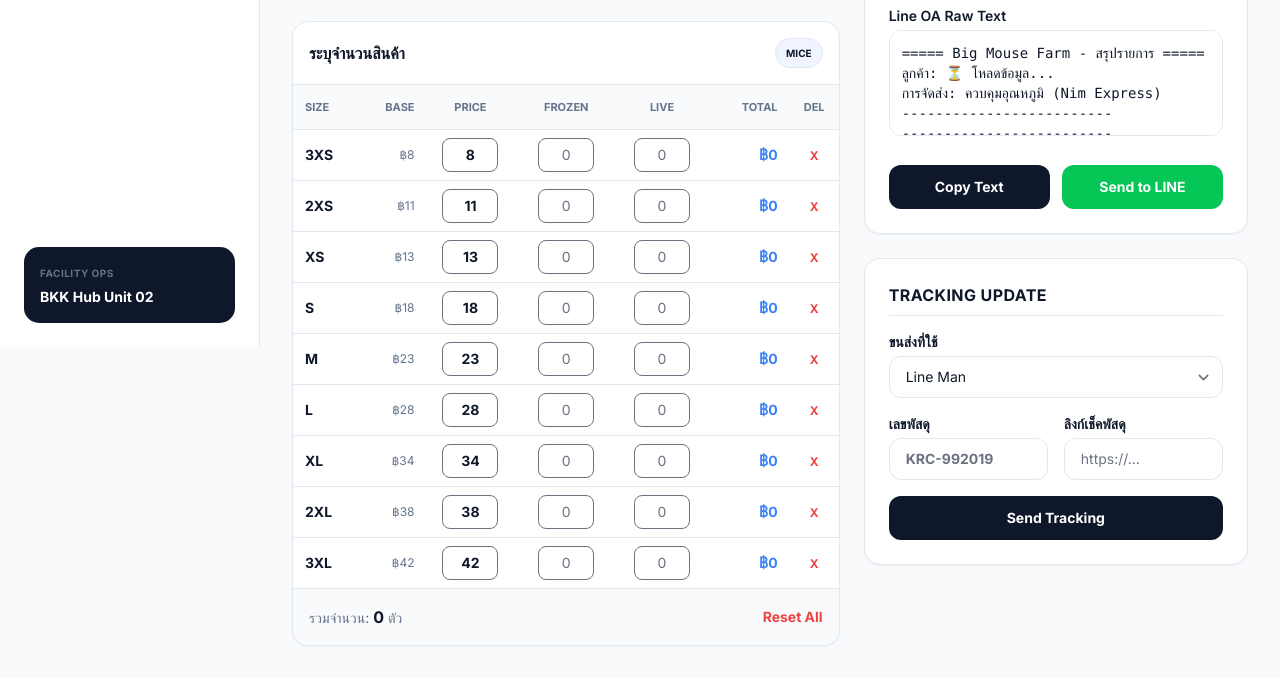
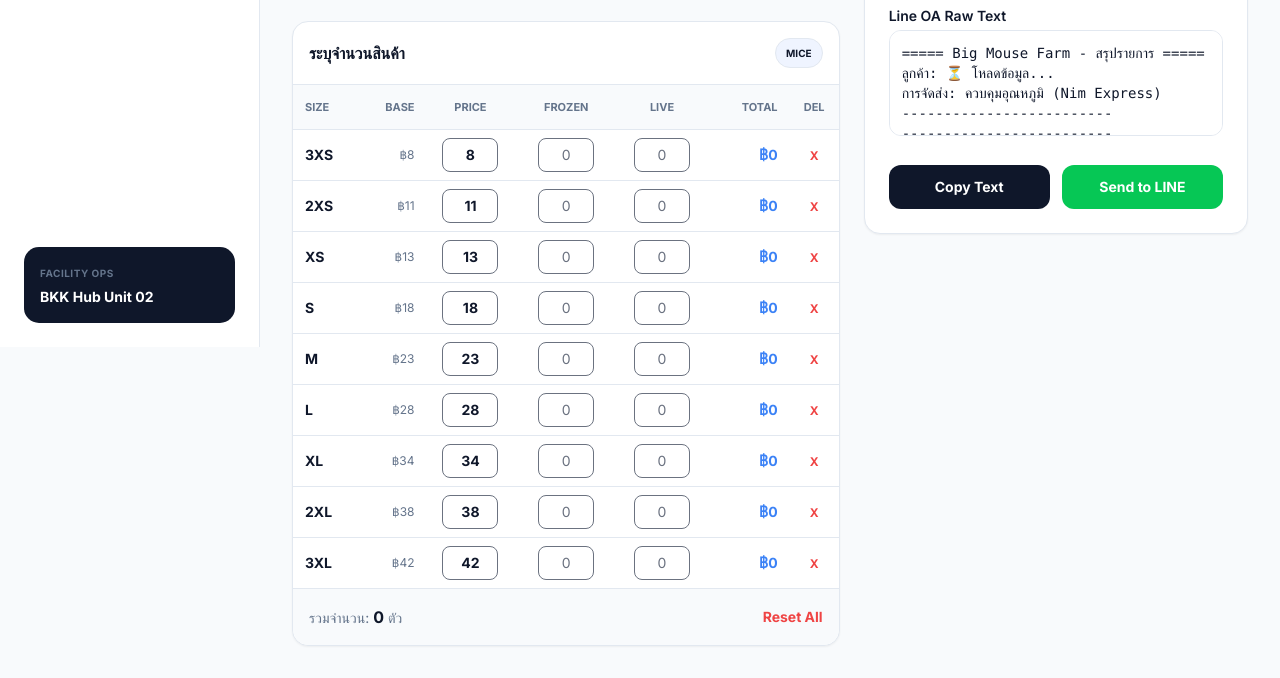
Before and after one commit to BigMouseTH/backend, a plain HTML site: page pricing.html in a window 1280 px wide. Shown: the part 453-1131 px from the top of the page. Drawn offline with nearby package versions, Linux system fonts and the light colour scheme; some packages are replaced by stand-ins of ours; a script that the page names is missing.

Commit message:
Add files via upload

```diff
--- a/pricing.html
+++ b/pricing.html
@@ -219,35 +219,6 @@
 </div>
 </section>
 
-<!-- Tracking Card -->
-<section class="bg-card-light p-4 md:p-6 border border-border-light shadow-sm rounded-2xl">
-<div class="flex items-center justify-between pb-2 border-b border-border-light mb-4">
-<h2 class="text-base font-bold text-text-primary uppercase tracking-wide">Tracking Update</h2>
-</div>
-<form class="space-y-4" onsubmit="event.preventDefault(); sendTrackingFlex();">
-<div>
-<label class="block text-sm font-semibold text-text-primary mb-1">ขนส่งที่ใช้</label>
-<select class="w-full rounded-xl border border-border-light bg-card-light px-4 py-2.5 text-sm focus:ring-0" id="trackingCourier">
-<option value="Line Man">Line Man</option>
-<option value="Inter Express">Inter Express</option>
-<option value="Nim Express">Nim Express</option>
-<option value="Lalamove">Lalamove</option>
-<option value="Grab">Grab</option>
-</select>
-</div>
-<div class="grid grid-cols-1 sm:grid-cols-2 gap-4">
-<div>
-<label class="block text-sm font-semibold text-text-primary mb-1">เลขพัสดุ</label>
-<input class="w-full rounded-xl border border-border-light bg-card-light px-4 py-2.5 text-sm uppercase font-bold focus:ring-0" id="trackingNumber" placeholder="KRC-992019" type="text">
-</div>
-<div>
-<label class="block text-sm font-semibold text-text-primary mb-1">ลิงก์เช็คพัสดุ</label>
-<input class="w-full rounded-xl border border-border-light bg-card-light px-4 py-2.5 text-sm focus:ring-0" id="trackingUrl" placeholder="https://..." type="url">
-</div>
-</div>
-<button class="w-full mt-2 py-3 rounded-xl bg-card-dark text-text-inverse text-sm font-bold hover:bg-primary" type="submit">Send Tracking</button>
-</form>
-</section>
 <!-- Hidden inputs for text generator -->
 <input type="hidden" id="headerNote" value="Big Mouse Farm - สรุปรายการ">
 <input type="hidden" id="footerNote" value="ขอบคุณที่สนับสนุนฟาร์ม กรุณาถ่ายวิดีโอตอนแกะกล่องเพื่อเคลมสินค้า">
@@ -621,33 +592,6 @@
       } catch(e) { Swal.fire('Error', e.message, 'error'); }
     }
 
-    async function sendTrackingFlex() {
-      const sel = document.getElementById("customerSelect");
-      const uid = sel.value;
-      if (!uid) { Swal.fire('เตือน', 'เลือกลูกค้าก่อน', 'warning'); return; }
-
-      const trackNo = document.getElementById('trackingNumber').value;
-      if(!trackNo) { Swal.fire('เตือน','ใส่เลขพัสดุ','warning'); return; }
-
-      const payload = {
-        "type": "bubble", "size": "mega",
-        "header": { "type": "box", "layout": "vertical", "backgroundColor": "#000000", "contents": [{"type": "text", "text": "🚚 จัดส่งเรียบร้อย", "color": "#ffffff", "weight": "bold"}] },
-        "body": { "type": "box", "layout": "vertical", "spacing": "sm", "contents": [
-          {"type":"box","layout":"baseline","contents":[{"type":"text","text":"ขนส่ง:","flex":1},{"type":"text","text":document.getElementById('trackingCourier').value,"flex":3,"weight":"bold"}]},
-          {"type":"box","layout":"baseline","contents":[{"type":"text","text":"เลขพัสดุ:","flex":1},{"type":"text","text":trackNo,"flex":3,"weight":"bold","color":"#ff6a00"}]}
-        ]}
-      };
-      const url = document.getElementById('trackingUrl').value;
-      if(url) payload.footer = {"type":"box","layout":"vertical","contents":[{"type":"button","style":"primary","color":"#000000","action":{"type":"uri","label":"เช็คสถานะ","uri":url}}]};
-
-      Swal.fire({title:'Sending...', didOpen:()=>Swal.showLoading()});
-      try {
-        const res = await fetch(WEB_APP_URL, { method: 'POST', headers: { 'Content-Type': 'text/plain' }, body: JSON.stringify({ action: 'sendFlex', userId: uid, flexMessage: payload, altText: "🚚 แจ้งพัสดุ" }) });
-        const d = await res.json();
-        if(d.status==='success') { Swal.fire('สำเร็จ', 'ส่งเลขพัสดุแล้ว', 'success'); document.getElementById('trackingNumber').value=''; } else throw new Error(d.message);
-      } catch(e) { Swal.fire('Error', e.message, 'error'); }
-    }
-
     function copyBillText() {
       const t = document.getElementById('rawBillOutput'); t.select();
       navigator.clipboard.writeText(t.value).then(() => Swal.fire({toast:true, position:'top-end', icon:'success', title:'Copied!', showConfirmButton:false, timer:1500}));
```
